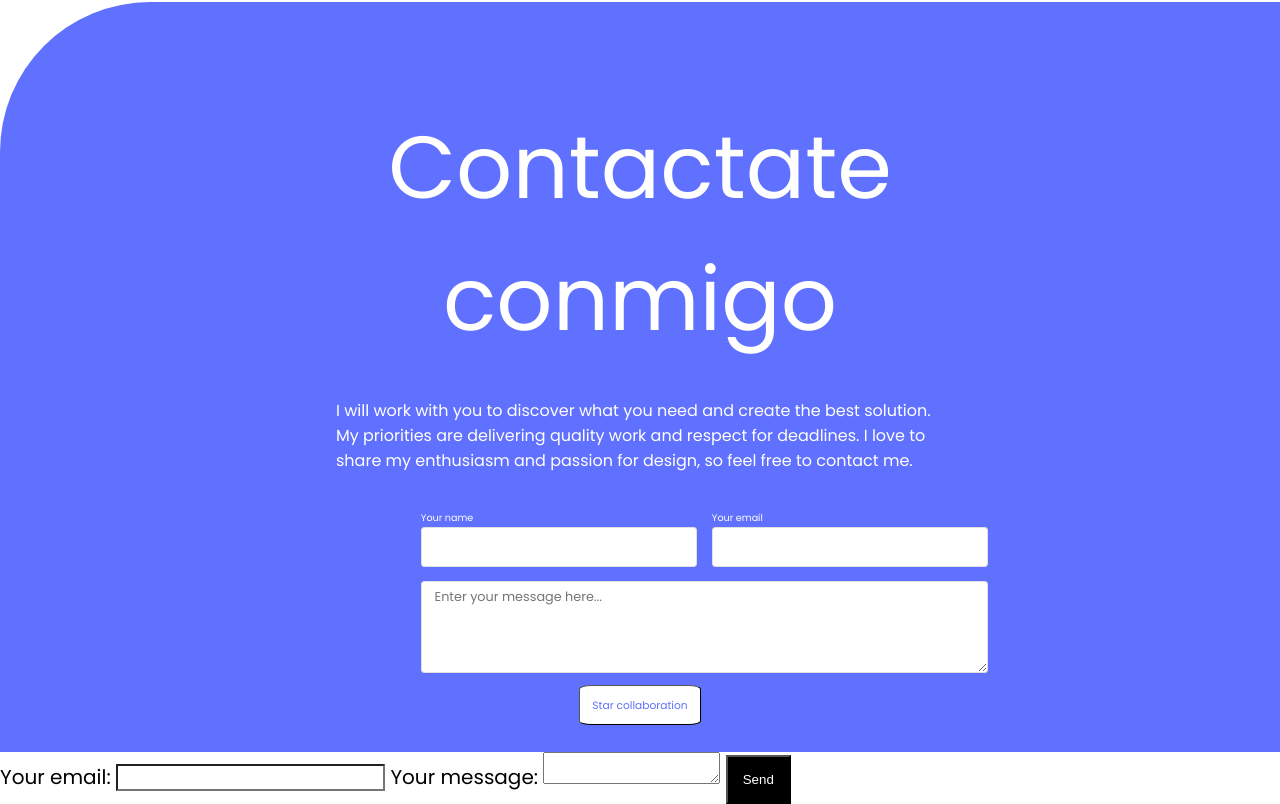
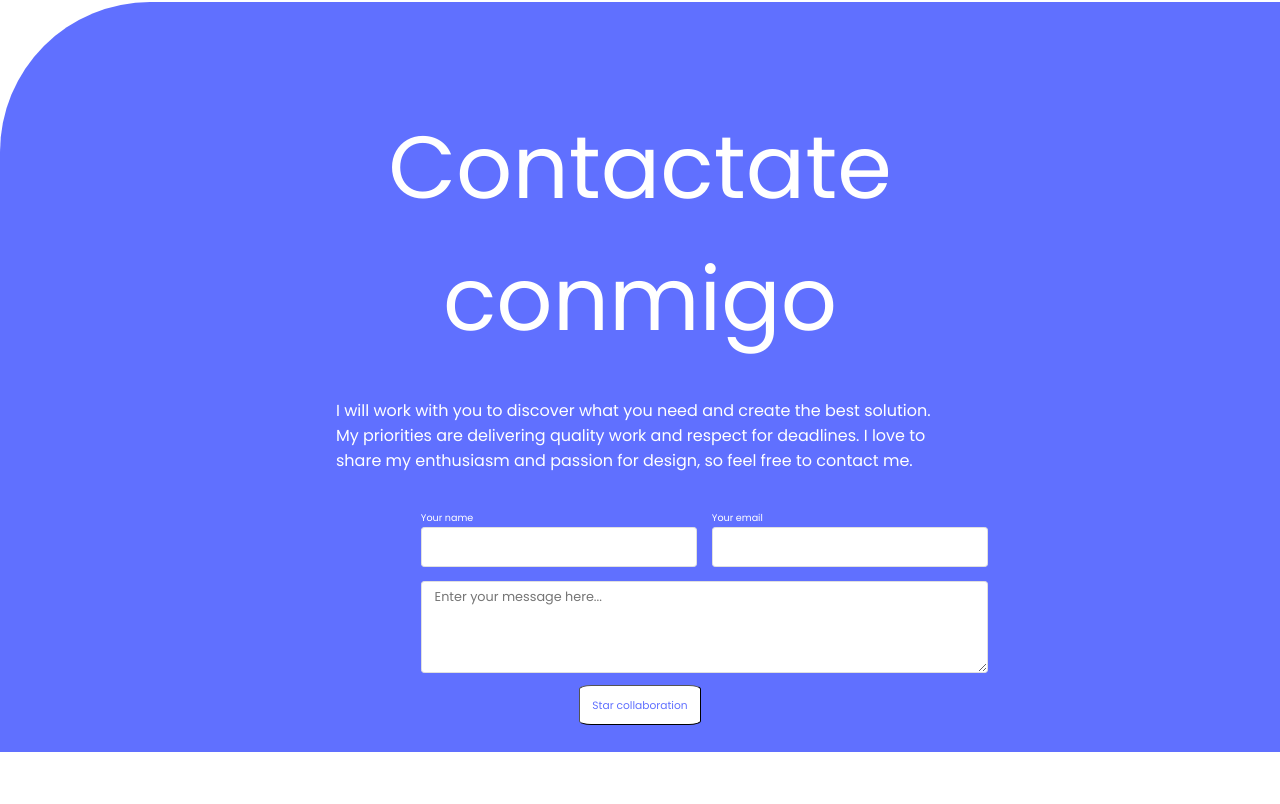
Before and after one commit to DrStone557/proyecto, a plain HTML site: page index.html in a window 1280 px wide. Shown: the part 4703-5507 px from the top of the page. After the commit the page ends 5455 px from the top, so only its background shows below. Drawn offline with Linux system fonts and the light colour scheme.

Commit message:
formulario actualizado

```diff
--- a/index.html
+++ b/index.html
@@ -146,7 +146,7 @@
                   design,
                   so feel free to contact me.</p>
               </div>
-              <form id="myForm" class="b" action="https://formspree.io/f/xnqrlgak" method="post" >
+              <form id="myForm" class="b" action="https://formspree.io/f/mwplbrro" method="post" >
                 <div class="boxForm">
                   <label class="form-name" for="name">
                     Your name
@@ -177,20 +177,6 @@
         </main>
         <script src="app.js"></script>
         <!-- modify this form HTML and place wherever you want your form -->
-<form
-action="https://formspree.io/f/movewkev"
-method="POST"
->
-<label>
-  Your email:
-  <input type="email" name="email">
-</label>
-<label>
-  Your message:
-  <textarea name="message"></textarea>
-</label>
-<!-- your other form fields go here -->
-<button type="submit">Send</button>
-</form>
+
 </body>
 </html>
```
